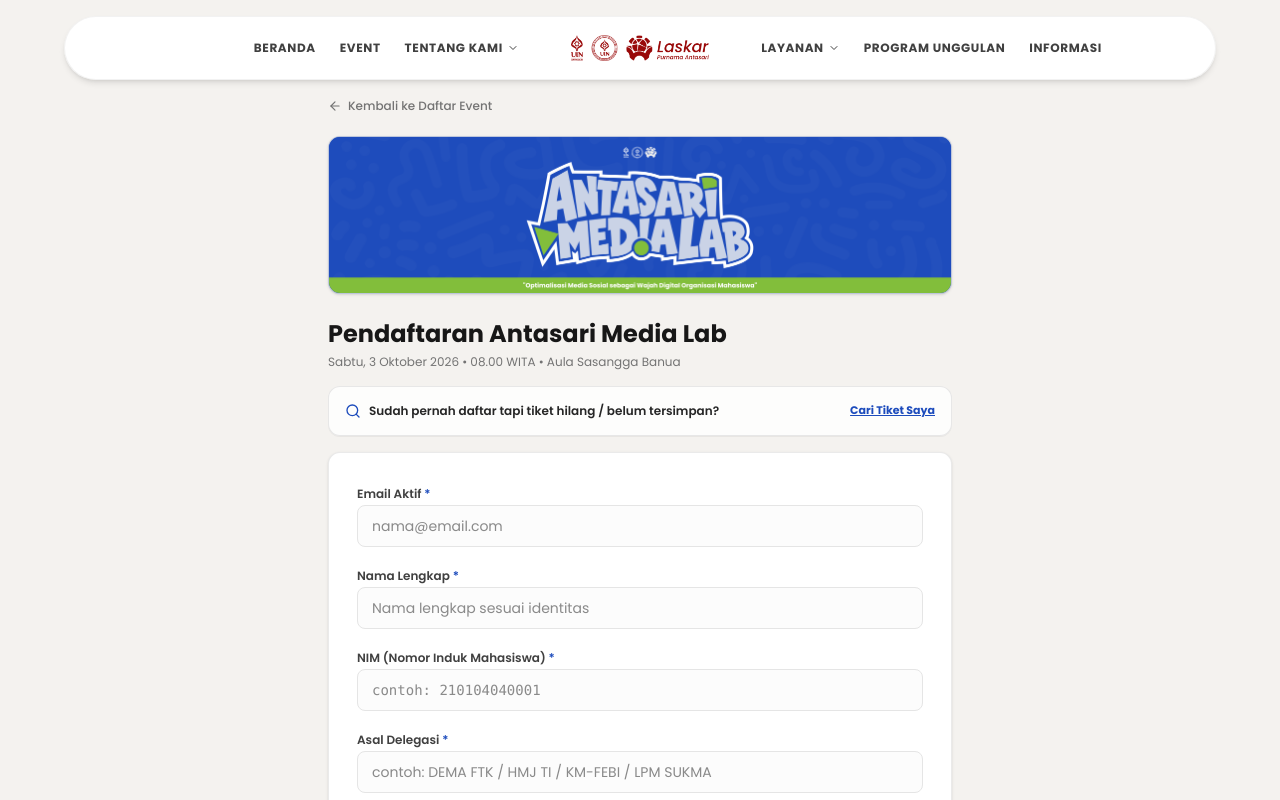
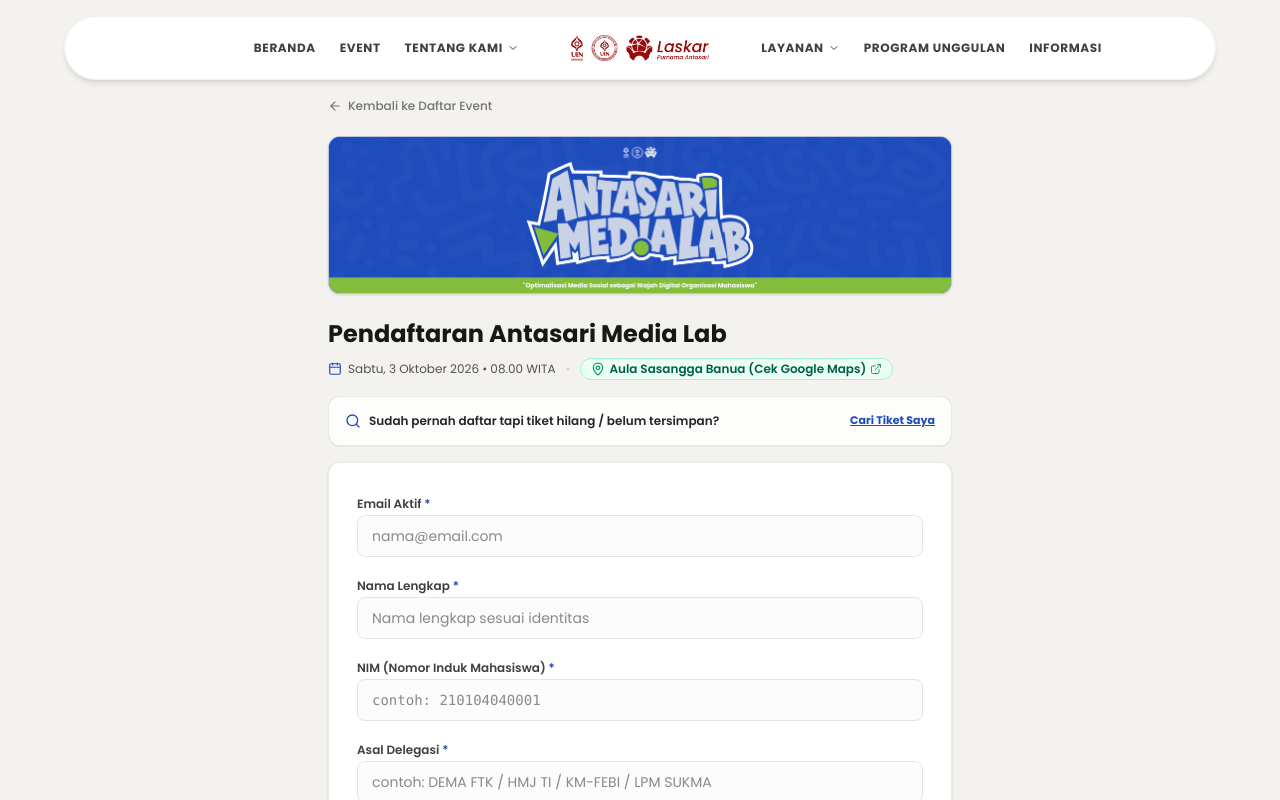
Before and after one commit to ihsanelfikrie/dema-uinantasari-web, a Next.js app: page /event/antasari-media-lab in a window 1280 px wide. Shown: the top 800 px of the page. Built offline with nearby package versions, Linux system fonts and the light colour scheme.

Commit message:
feat: tambahkan tautan rute Google Maps Aula Sasangga Banua pada laman & kartu event

```diff
--- a/src/app/event/antasari-media-lab/page.tsx
+++ b/src/app/event/antasari-media-lab/page.tsx
@@ -11,7 +11,9 @@ import {
   X,
   Search,
   CheckCircle2,
-  MessageCircle
+  MessageCircle,
+  MapPin,
+  Calendar
 } from "lucide-react";
 import TicketCard, { TicketData } from "@/components/event/TicketCard";
 import { createClient } from "@/lib/supabase/client";
@@ -437,9 +439,24 @@ export default function AntasariMediaLabPage() {
               <h1 className="text-xl sm:text-2xl font-bold text-neutral-900 dark:text-white font-poppins">
                 Pendaftaran Antasari Media Lab
               </h1>
-              <p className="mt-1 text-xs text-neutral-500 dark:text-neutral-400">
-                Sabtu, 3 Oktober 2026 • 08.00 WITA • Aula Sasangga Banua
-              </p>
+              <div className="mt-2 flex flex-wrap items-center gap-x-2.5 gap-y-1.5 text-xs text-neutral-600 dark:text-neutral-400">
+                <span className="inline-flex items-center gap-1.5">
+                  <Calendar className="w-3.5 h-3.5 text-[#1C4BBC] dark:text-[#CAD3E6]" />
+                  <span>Sabtu, 3 Oktober 2026 • 08.00 WITA</span>
+                </span>
+                <span className="hidden sm:inline text-neutral-300 dark:text-neutral-700">•</span>
+                <a
+                  href="https://maps.app.goo.gl/Yf1wDEtwVBbQQZ31A"
+                  target="_blank"
+                  rel="noopener noreferrer"
+                  className="inline-flex items-center gap-1 px-2.5 py-0.5 rounded-full bg-emerald-50 dark:bg-emerald-950/40 border border-emerald-200 dark:border-emerald-800/60 text-emerald-800 dark:text-emerald-300 font-semibold hover:bg-emerald-100 transition-colors"
+                  title="Buka rute Google Maps"
+                >
+                  <MapPin className="w-3.5 h-3.5 text-emerald-600 dark:text-emerald-400 shrink-0" />
+                  <span>Aula Sasangga Banua (Cek Google Maps)</span>
+                  <ExternalLink className="w-3 h-3 shrink-0 opacity-70" />
+                </a>
+              </div>
             </div>
 
             {/* Error Message Alert */}
--- a/src/components/event/EventCard.tsx
+++ b/src/components/event/EventCard.tsx
@@ -1,7 +1,7 @@
 "use client";
 
 import Link from "next/link";
-import { Calendar, MapPin, ArrowRight } from "lucide-react";
+import { Calendar, MapPin, ArrowRight, ExternalLink } from "lucide-react";
 
 export default function EventCard() {
   return (
@@ -82,9 +82,16 @@ export default function EventCard() {
               <MapPin className="w-4 h-4 text-[#82BE3B] shrink-0 mt-0.5" />
               <div>
                 <span className="text-neutral-400 text-[11px] block">Lokasi Kegiatan</span>
-                <span className="font-semibold text-neutral-800 dark:text-neutral-200">
-                  Aula Sasangga Banua (Eks Kantor Gubernur)
-                </span>
+                <a
+                  href="https://maps.app.goo.gl/Yf1wDEtwVBbQQZ31A"
+                  target="_blank"
+                  rel="noopener noreferrer"
+                  className="font-semibold text-neutral-800 dark:text-neutral-200 hover:text-[#1C4BBC] dark:hover:text-[#82BE3B] transition-colors inline-flex items-center gap-1 group/loc"
+                  title="Lihat rute Google Maps"
+                >
+                  <span>Aula Sasangga Banua (Eks Kantor Gubernur)</span>
+                  <ExternalLink className="w-3 h-3 text-neutral-400 group-hover/loc:text-[#1C4BBC]" />
+                </a>
               </div>
             </div>
           </div>
--- a/src/components/event/TicketCard.tsx
+++ b/src/components/event/TicketCard.tsx
@@ -16,7 +16,8 @@ import {
   HelpCircle,
   ExternalLink,
   Copy,
-  Check
+  Check,
+  MapPin
 } from "lucide-react";
 
 export interface TicketData {
@@ -802,6 +803,22 @@ export default function TicketCard({ data, onReset }: TicketCardProps) {
           </p>
         </div>
 
+        <div className="pt-2.5 border-t border-neutral-100 dark:border-neutral-800/80 flex flex-col sm:flex-row sm:items-center justify-between gap-2 text-xs">
+          <div className="flex items-center gap-2 text-neutral-600 dark:text-neutral-400">
+            <MapPin className="w-3.5 h-3.5 text-[#82BE3B] shrink-0" />
+            <span>Lokasi: Aula Sasangga Banua (Eks Kantor Gubernur)</span>
+          </div>
+          <a
+            href="https://maps.app.goo.gl/Yf1wDEtwVBbQQZ31A"
+            target="_blank"
+            rel="noopener noreferrer"
+            className="inline-flex items-center gap-1 font-semibold text-[#1C4BBC] dark:text-[#CAD3E6] hover:text-[#82BE3B] transition-colors shrink-0"
+          >
+            <span>Cek Lokasi di Google Maps</span>
+            <ExternalLink className="w-3 h-3" />
+          </a>
+        </div>
+
         <div className="pt-2.5 border-t border-neutral-100 dark:border-neutral-800/80 flex flex-col sm:flex-row sm:items-center justify-between gap-3 text-xs">
           <div className="text-neutral-500 dark:text-neutral-400">
             Ada kendala tiket atau salah data?{" "}
```
